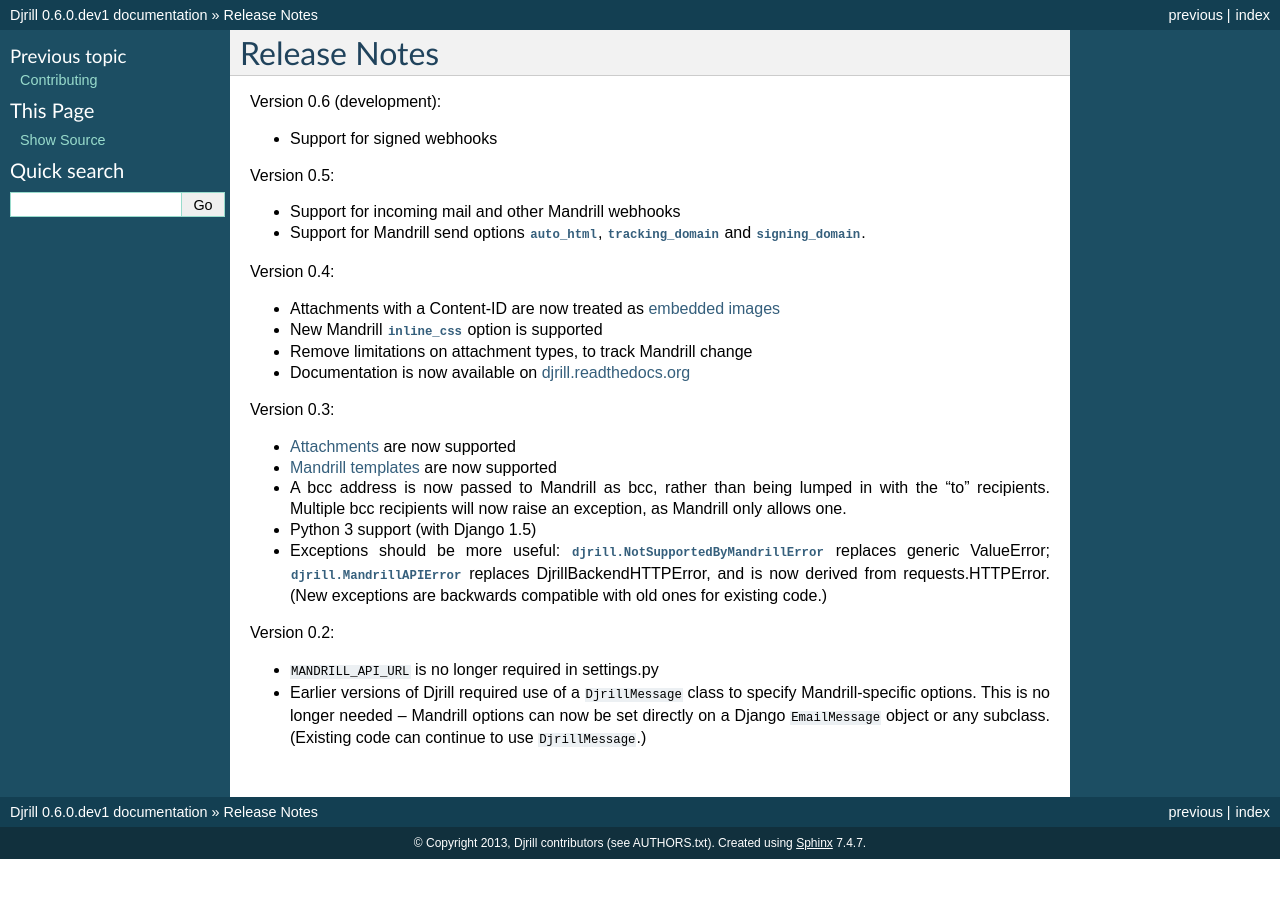
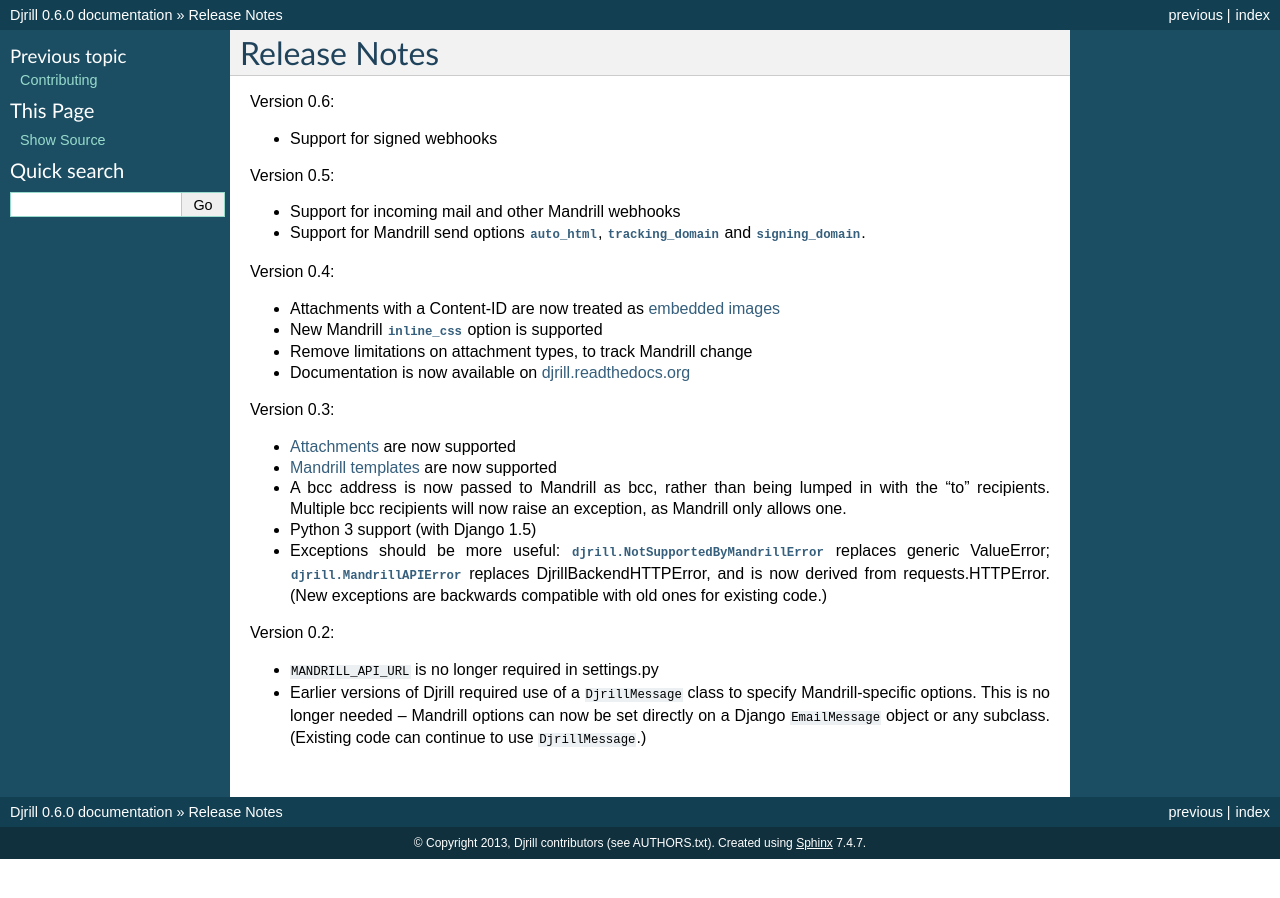
Before and after one commit to brack3t/Djrill, a Sphinx documentation site: the page built from docs/history.rst, in a window 1280 px wide. Built offline with Sphinx 7.4.7, drawn with Linux system fonts in a browser that asks for light colours.

Commit message:
Prep for v0.6 release

```diff
--- a/djrill/_version.py
+++ b/djrill/_version.py
@@ -1,3 +1,3 @@
-VERSION = (0, 6, 0, 'dev1')  # Remove the 'dev1' component in release branches
+VERSION = (0, 6, 0)
 __version__ = '.'.join([str(x) for x in VERSION])
 __minor_version__ = '.'.join([str(x) for x in VERSION[:2]])  # Sphinx's X.Y "version"
--- a/docs/history.rst
+++ b/docs/history.rst
@@ -1,9 +1,10 @@
 Release Notes
 =============
 
-Version 0.6 (development):
+Version 0.6:
 
 * Support for signed webhooks
+
 
 Version 0.5:
 
```
